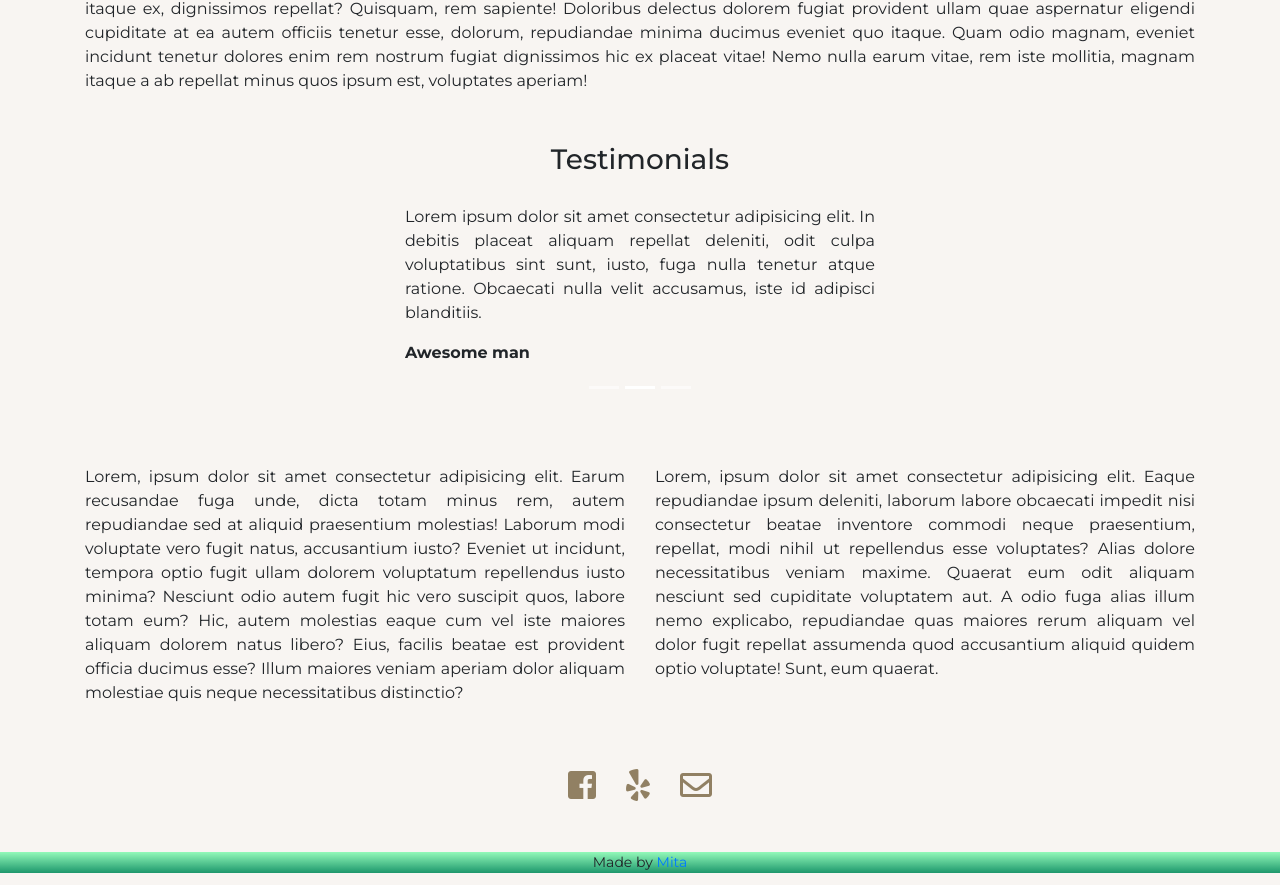
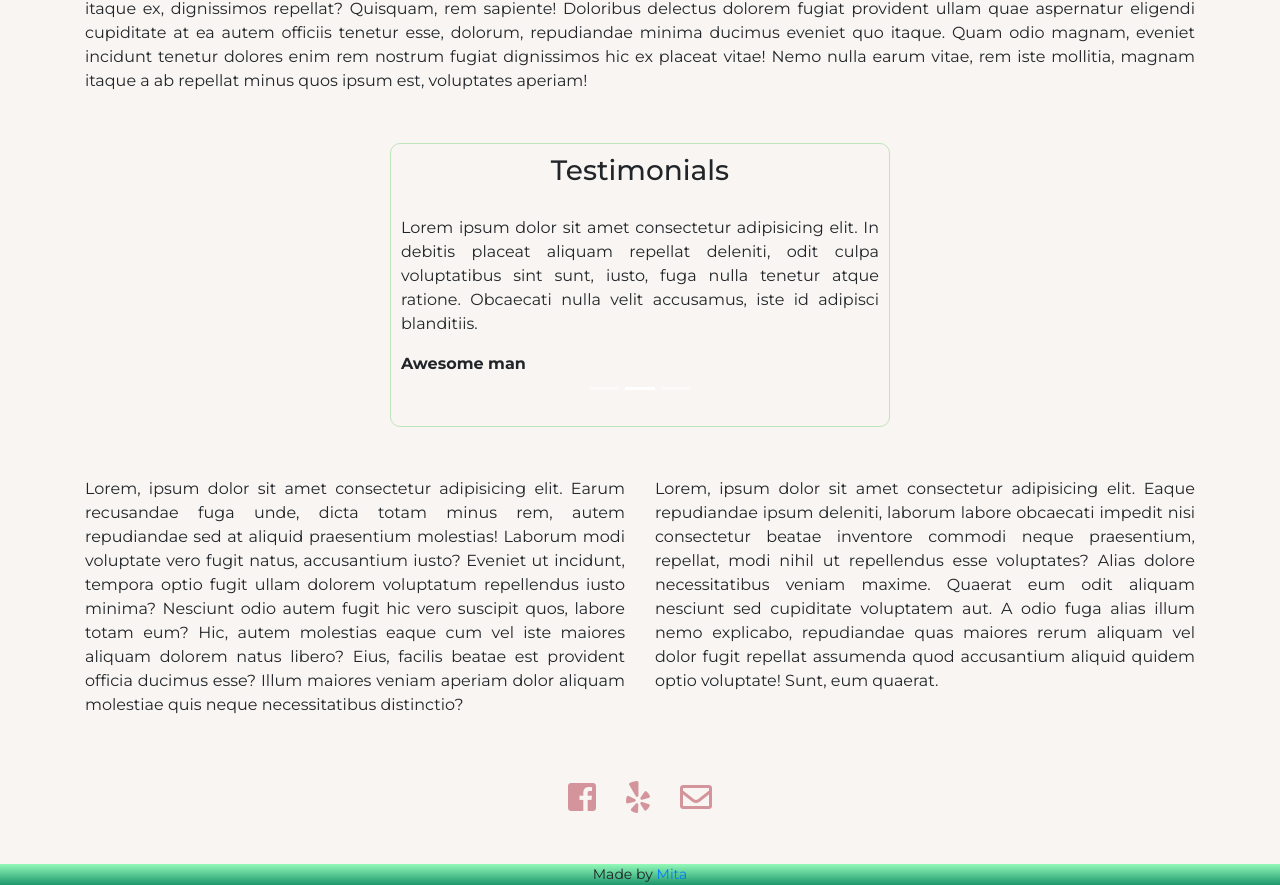
Before and after one commit to milosrancic/reactjs-website, a React (Create React App) app: page /reactjs-website/ in a window 1280 px wide. Shown: the part 875-1760 px from the top of the page. Built offline with nearby package versions, Linux system fonts and the light colour scheme.

Commit message:
edited colors

```diff
--- a/src/components/home/Home.scss
+++ b/src/components/home/Home.scss
@@ -10,12 +10,14 @@
 }
 
 .testimonials {
-  // border: 1px solid orange;
+  border: 1px solid #BFE6BA;
+  border-radius: 10px;
   max-width: 500px;
   margin: 50px auto;
+  padding: 10px;
 
   .carousel-item{
-    padding: 20px 0 50px;
+    padding: 20px 0 40px;
 
     span {
       font-weight: bold;
@@ -26,6 +28,10 @@
 .social-media {
   i {
     margin: 0 15px;
-    color: rgb(145, 128, 99);
+    color: #D3959B;
+
+    &:hover {
+      color: #BFE6BA;
+    }
   }
 }
```
